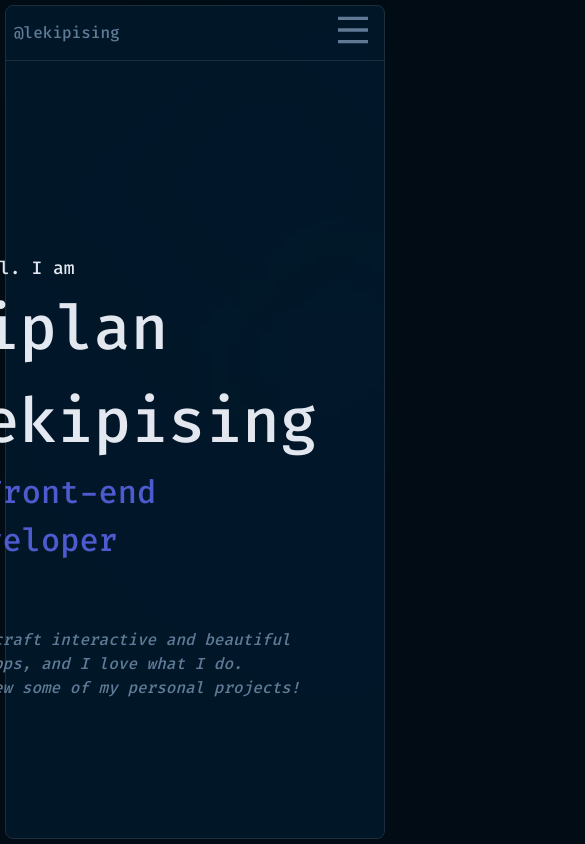
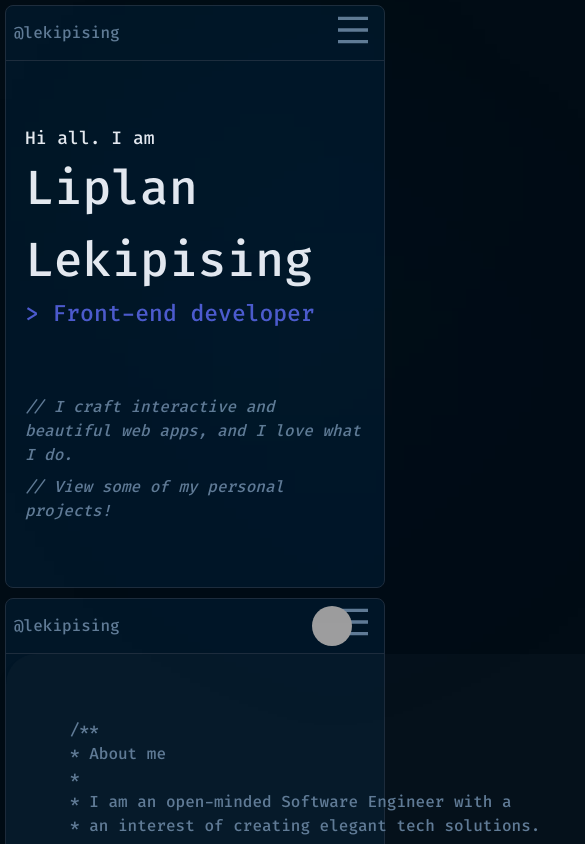
Before and after one commit to lightbulb-agency/luxuereal-lightbulb, a Next.js app: page / in a window 390 px wide. Shown: the top 844 px of the page, 585 px wide, since content can reach past the window. Built offline with nearby package versions, Linux system fonts and the light colour scheme; grey boxes are pictures that could not be loaded.

Commit message:
feat: responsiveness for landing

```diff
--- a/components/about/index.tsx
+++ b/components/about/index.tsx
@@ -2,7 +2,7 @@ import React from "react";
 
 export default function AboutMe() {
   return (
-    <section className="relative top-1/2 m-auto w-max -translate-y-[60%] cursor-default rounded-[30px] bg-dark-100/20 p-16 text-[16px] font-medium leading-[150%] text-gray-100 shadow-lg transition-all duration-300 ease-in hover:bg-dark-100/40">
+    <section className="w-max cursor-default rounded-[30px] bg-dark-100/20 p-16 text-[16px] font-medium leading-[150%] text-gray-100 shadow-lg transition-all duration-300 ease-in hover:bg-dark-100/40 md:relative md:top-1/2 md:m-auto md:-translate-y-[60%]">
       <span>/**</span>
       <p className="transition-all duration-300 ease-in hover:text-white/70">
         * About me
@@ -28,7 +28,7 @@ export default function AboutMe() {
       <p className="transition-all duration-300 ease-in hover:text-white/70">
         * I build awesome products using:
       </p>
-      <div className="flex flex-wrap w-full gap-1 gap-x-5">
+      <div className="flex w-full flex-wrap gap-1 gap-x-5">
         <p className="transition-all duration-300 ease-in hover:text-white/70">
           * &#x2022; TypeScript
         </p>
--- a/components/common/layout.tsx
+++ b/components/common/layout.tsx
@@ -14,9 +14,9 @@ export default function MainLayout({
   return (
     <section
       id={currentPage}
-      className="min-w-screen h-screen min-h-screen w-screen snap-start snap-always p-[5px] md:p-[30px]"
+      className="min-w-screen h-max md:min-h-screen w-screen md:snap-start md:snap-always p-[5px] md:p-[30px]"
     >
-      <section className="h-full w-full rounded-[8px] border-[1px] border-gray-200 bg-dark-200 relative">
+      <section className="h-max md:pb-0 pb-16 w-full rounded-[8px] border-[1px] border-gray-200 bg-dark-200 relative">
         {/* nav */}
         <NavBar activeLink={currentPage} />
         {/* main start */}
--- a/components/landing/index.tsx
+++ b/components/landing/index.tsx
@@ -3,23 +3,25 @@ import React from "react";
 
 export default function FirstScreen() {
   return (
-    <section className="relative flex h-full items-center justify-center gap-32">
-      <div className="flex flex-col gap-16">
+    <section className="relative flex h-full flex-col items-center justify-start gap-32 pt-16 md:flex-row md:justify-center md:pt-0">
+      <div className="flex w-[90%] flex-col gap-16 md:w-auto">
         <div>
           <p className="text-[18px] font-medium text-white">Hi all. I am</p>
-          <h1 className="text-[62px] text-white">Liplan Lekipising</h1>
-          <h2 className="text-[32px] font-medium text-purple-light">
+          <h1 className="text-[48px] text-white md:text-[62px]">
+            Liplan Lekipising
+          </h1>
+          <h2 className="text-[23px] font-medium text-purple-light md:text-[32px]">
             &gt; Front-end developer
           </h2>
         </div>
-        <div className="italic text-gray-100">
+        <div className="flex flex-col gap-2 italic text-gray-100 md:gap-1">
           <p>
             // I craft interactive and beautiful web apps, and I love what I do.
           </p>
           <p>// View some of my personal projects!</p>
         </div>
       </div>
-      <div className="relative h-[25vw] w-[25vw] rounded-full z-50">
+      <div className="relative z-50 hidden h-[25vw] w-[25vw] rounded-full md:block">
         <Image
           src={
             "https://res.cloudinary.com/dpnbddror/image/upload/v1642927649/liplan/liplan_img_ftb9xn.webp"
--- a/components/projects/index.tsx
+++ b/components/projects/index.tsx
@@ -17,7 +17,7 @@ export interface Project {
 
 export default function Projects() {
   return (
-    <section className="relative top-1/2 m-auto flex max-w-[95%] -translate-y-2/3 justify-center gap-5 ">
+    <section className="flex max-w-[95%] justify-center gap-5 md:relative md:top-1/2 md:m-auto md:-translate-y-2/3 ">
       {projects.map((project, i) => (
         <OneProject key={i} project={project} />
       ))}
--- a/pages/index.tsx
+++ b/pages/index.tsx
@@ -7,7 +7,7 @@ import Projects from "../components/projects";
 
 export default function Home() {
   return (
-    <main className="no-scrollbar h-screen w-screen snap-y snap-mandatory overflow-y-scroll">
+    <main className="md:no-scrollbar md:h-screen h-auto w-screen min-w-screen md:snap-y md:snap-mandatory md:overflow-y-scroll">
       <MainLayout currentPage="_hello">
         <FirstScreen />
       </MainLayout>
```
